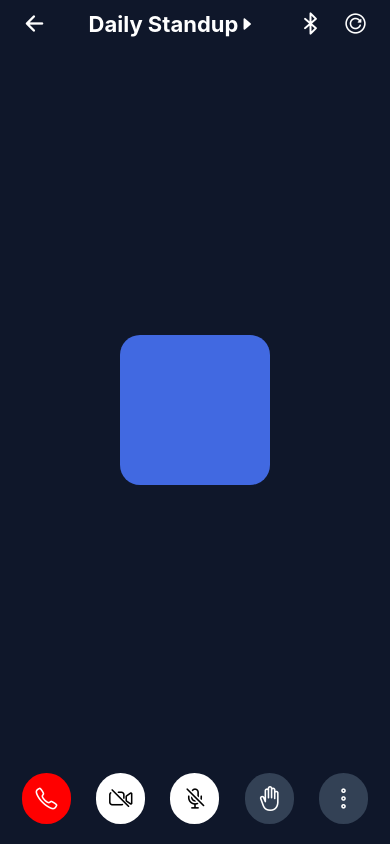
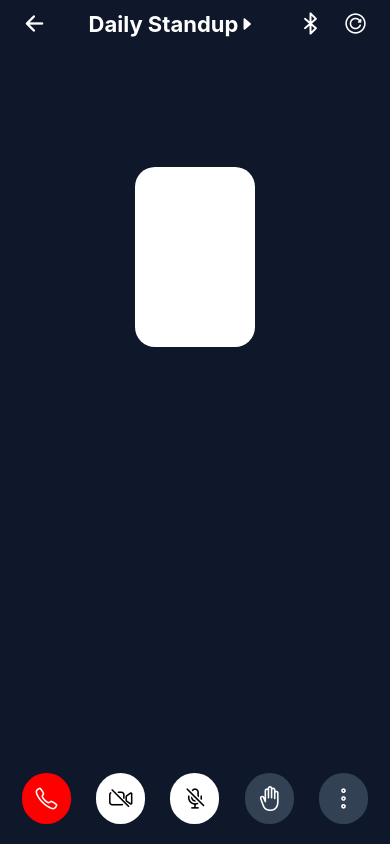
Before and after one commit to saadsiddiqui07/expo-google-meet, a React Native app: screen / in a window 390 px wide. Built offline with nearby package versions, Linux system fonts and the light colour scheme.

Commit message:
fix: pan gesture events issues

```diff
--- a/App.tsx
+++ b/App.tsx
@@ -10,12 +10,11 @@ import Header from "./components/Header";
 import BottomTab from "./components/BottomTab";
 import { GestureHandlerRootView } from "react-native-gesture-handler";
 import MeetView from "./components/MeetView";
+import { height } from "./constants";
 
 const Colors = {
   primaryBg: "#0f172a",
 };
-
-const { width, height } = Dimensions.get("screen");
 
 export default function App() {
   return (
--- a/components/MeetView.tsx
+++ b/components/MeetView.tsx
@@ -1,11 +1,16 @@
-import { StyleSheet, Text, View } from "react-native";
+import { StyleSheet, View } from "react-native";
 import React from "react";
-import { Gesture, GestureDetector } from "react-native-gesture-handler";
+import {
+  Gesture,
+  GestureDetector,
+  PanGestureHandler,
+} from "react-native-gesture-handler";
 import Animated, {
   useAnimatedStyle,
   useSharedValue,
   withSpring,
 } from "react-native-reanimated";
+import { height, width } from "../constants";
 
 const MeetView = () => {
   const translateX = useSharedValue(0);
@@ -18,7 +23,9 @@ const MeetView = () => {
         translateY.value = event.translationY;
       }
     })
-    .onEnd(() => {
+    .onFinalize((event) => {
+      // right bottom --> X = w * 0.25, Y = h * 0.25       // right top --> X = w * 0.25, Y = -h * 0.25
+      // left bottom --> X = -w * 0.25, Y = h * 0.25   // top left --> X = -w * 0.25, Y = -h * 0.25
       translateX.value = withSpring(0);
       translateY.value = withSpring(0);
     });
@@ -36,11 +43,11 @@ const MeetView = () => {
     <GestureDetector gesture={panGestureEvent}>
       <View
         style={{
-          flex: 1,
           paddingVertical: 10,
           paddingHorizontal: 8,
           alignItems: "center",
           justifyContent: "center",
+          height: height * 0.7,
         }}
       >
         <Animated.View style={[styles.contact, animatedStyle]} />
@@ -53,9 +60,9 @@ export default MeetView;
 
 const styles = StyleSheet.create({
   contact: {
-    height: 150,
-    width: 150,
-    backgroundColor: "royalblue",
+    height: 180,
+    width: 120,
+    backgroundColor: "white",
     borderRadius: 20,
   },
 });
--- /dev/null
+++ b/constants.ts
@@ -0,0 +1,5 @@
+import { Dimensions } from "react-native";
+
+const { width, height } = Dimensions.get("screen");
+
+export { width, height };
```
